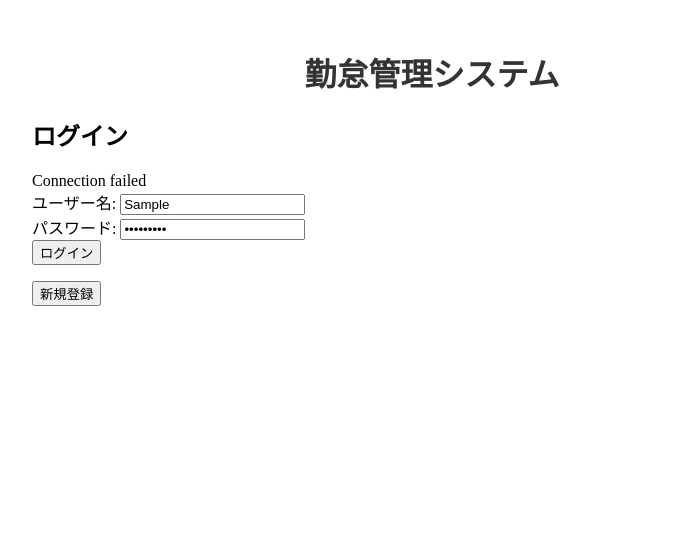
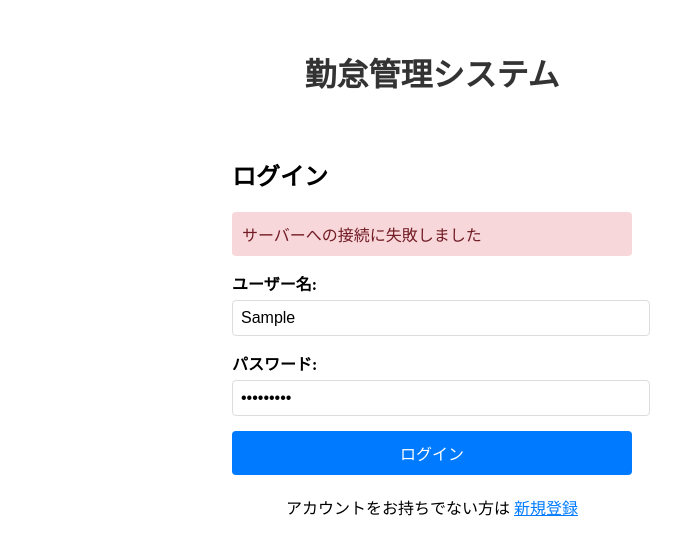
Before and after one commit to JunFujik/engineering_design, a Svelte app in the folder frontend/: page / in a window 1280 px wide. Both pictures are taken after typing "Sample", "Sample123" into the empty fields and a click on the button "ログイン". Shown: the top 554 px of the page, without its empty margins (208-889 px from the left). Built offline with nearby package versions, Linux system fonts and the light colour scheme; no server answers.

Commit message:
Fix login func and qrcode

```diff
--- a/frontend/src/components/Login.svelte
+++ b/frontend/src/components/Login.svelte
@@ -10,7 +10,7 @@
 
   async function handleLogin() {
     if (!username || !password) {
-      error = 'Username and password are required';
+      error = 'ユーザー名とパスワードを入力してください';
       return;
     }
 
@@ -18,6 +18,8 @@
     error = '';
 
     try {
+      console.log('Attempting login with username:', username);
+
       const response = await fetch('http://localhost:5000/api/login', {
         method: 'POST',
         headers: {
@@ -26,18 +28,22 @@
         body: JSON.stringify({ username, password }),
       });
 
+      console.log('Login response status:', response.status);
       const data = await response.json();
+      console.log('Login response data:', data);
 
       if (response.ok) {
+        console.log('Login successful, dispatching event');
         dispatch('login', {
           token: data.access_token,
           user: data.user
         });
       } else {
-        error = data.error || 'Login failed';
+        error = data.error || 'ログインに失敗しました';
       }
     } catch (err) {
-      error = 'Connection failed';
+      console.error('Login error:', err);
+      error = 'サーバーへの接続に失敗しました';
     } finally {
       loading = false;
     }
@@ -46,33 +52,43 @@
   function showRegister() {
     dispatch('showRegister');
   }
+
+  function handleKeyPress(event) {
+    if (event.key === 'Enter') {
+      handleLogin();
+    }
+  }
 </script>
 
-<div>
+<div class="login-container">
   <h2>ログイン</h2>
 
   {#if error}
-    <div>{error}</div>
+    <div class="error">{error}</div>
   {/if}
 
   <form on:submit|preventDefault={handleLogin}>
-    <div>
+    <div class="form-group">
       <label for="username">ユーザー名:</label>
       <input
         id="username"
         type="text"
         bind:value={username}
         disabled={loading}
+        on:keypress={handleKeyPress}
+        placeholder="ユーザー名を入力"
       />
     </div>
 
-    <div>
+    <div class="form-group">
       <label for="password">パスワード:</label>
       <input
         id="password"
         type="password"
         bind:value={password}
         disabled={loading}
+        on:keypress={handleKeyPress}
+        placeholder="パスワードを入力"
       />
     </div>
 
@@ -81,7 +97,81 @@
     </button>
   </form>
 
-  <p>
-    <button on:click={showRegister}>新規登録</button>
+  <p class="register-link">
+    アカウントをお持ちでない方は
+    <button class="link-button" on:click={showRegister}>新規登録</button>
   </p>
 </div>
+
+<style>
+  .login-container {
+    max-width: 400px;
+    margin: 0 auto;
+    padding: 20px;
+  }
+
+  .form-group {
+    margin-bottom: 15px;
+  }
+
+  label {
+    display: block;
+    margin-bottom: 5px;
+    font-weight: bold;
+  }
+
+  input {
+    width: 100%;
+    padding: 8px;
+    border: 1px solid #ddd;
+    border-radius: 4px;
+    font-size: 16px;
+  }
+
+  button {
+    width: 100%;
+    padding: 10px;
+    background-color: #007bff;
+    color: white;
+    border: none;
+    border-radius: 4px;
+    font-size: 16px;
+    cursor: pointer;
+  }
+
+  button:hover:not(:disabled) {
+    background-color: #0056b3;
+  }
+
+  button:disabled {
+    background-color: #ccc;
+    cursor: not-allowed;
+  }
+
+  .error {
+    background-color: #f8d7da;
+    color: #721c24;
+    padding: 10px;
+    border-radius: 4px;
+    margin-bottom: 15px;
+  }
+
+  .register-link {
+    text-align: center;
+    margin-top: 20px;
+  }
+
+  .link-button {
+    background: none;
+    color: #007bff;
+    border: none;
+    cursor: pointer;
+    text-decoration: underline;
+    width: auto;
+    padding: 0;
+  }
+
+  .link-button:hover {
+    color: #0056b3;
+  }
+</style>
--- a/frontend/vite.config.js
+++ b/frontend/vite.config.js
@@ -4,6 +4,11 @@ import { svelte } from '@sveltejs/vite-plugin-svelte'
 export default defineConfig({
   plugins: [svelte()],
   server: {
-    port: 3000
+    port: 3000,
+    host: true,
+    strictPort: true,
+    watch: {
+      usePolling: true
+    }
   }
 })
```
Also changed, not shown: 2 other files (tests, documents, lock files or other folders).
